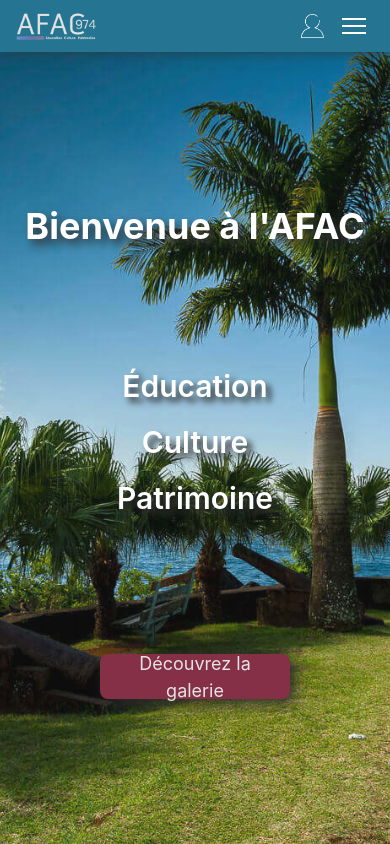
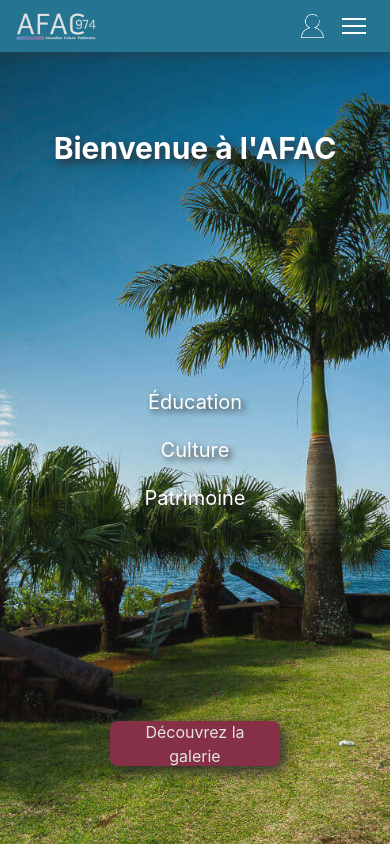
Before and after one commit to WildCodeSchool/2023-03-JS-TLSE-P3-AFAC974, a React (Vite) app in the folder frontend/: page / in a window 390 px wide. Built offline with nearby package versions, Linux system fonts and the light colour scheme; no server answers; the HTML template or start-up script is replaced by a standard one.

Commit message:
S08US40_Main_styling improvement on homepage : sizing, responsive, full-page minus navbar

```diff
--- a/frontend/src/App.css
+++ b/frontend/src/App.css
@@ -58,3 +58,17 @@ button {
 .disable-scroll {
   overflow: hidden;
 }
+
+.h-screen-minus-navbar {
+  height: calc(100vh - 52px);
+}
+
+.overflow-y-hidden {
+  overflow-y: hidden;
+}
+
+@media (min-width: 1024px) {
+  .h-screen-minus-navbar {
+    height: calc(100vh - 60px);
+  }
+}
--- a/frontend/src/components/GalleryButton.jsx
+++ b/frontend/src/components/GalleryButton.jsx
@@ -4,7 +4,7 @@ import hexagonBlueBg from "../assets/hexagon_blue_bg.png";
 function GalleryButton() {
   return (
     <button
-      className=" w-[190px] h-[45px] flex flex-row justify-center items-center gap-4 bg-[#7F253E] text-[#e2e3e4] px-[10px] py-[2px] rounded-[8px] text-[18px] shadow-[5px_5px_15px_#222] md:h-[60px] md:w-[280px] md:text-[21px]"
+      className=" w-[170px]  h-[45px] flex flex-row justify-center items-center gap-4 bg-[#7F253E] text-[#e2e3e4] px-[10px] py-[2px] rounded-[8px] text-[16px] shadow-[5px_5px_15px_#222] md:h-[60px] md:w-[280px] md:text-[21px]"
       type="button"
     >
       <img className="hidden md:block" src={hexagonBlueBg} alt="logo bleu" />
--- a/frontend/src/pages/Home.jsx
+++ b/frontend/src/pages/Home.jsx
@@ -3,17 +3,19 @@ import GalleryButton from "../components/GalleryButton";
 
 export default function Home() {
   return (
-    <div className="h-screen w-[100%] relative bg-cover z-0 bg-no-repeat bg-center opacity-95 custom-bg">
-      <div className="flex flex-col h-[100%] justify-center items-center gap-28 md:gap-48">
-        <h1 className="font-bold mt-14 text-white text-4xl drop-shadow-[5px_5px_5px_#222] md:text-[53px] md:mt-10">
-          Bienvenue à l'AFAC
-        </h1>
-        <div className="flex flex-col justify-around h-[20%] font-semibold text-white text-3xl drop-shadow-[5px_5px_3px_#222] md:text-[42px] lg:flex lg:flex-row lg:justify-between lg:w-[40%] lg:items-center lg:text-[42px] lg:h-[5%]">
-          <h3>Éducation</h3>
-          <h3>Culture</h3>
-          <h3>Patrimoine</h3>
+    <div className=" mt-[52px] lg:mt-[60px] bg-cover z-0 bg-no-repeat bg-center opacity-95 custom-bg overflow-y-hidden">
+      <div className="h-full flex flex-col  justify-between items-center h-screen-minus-navbar  py-[20%] md:py-[32px]">
+        <div className="flex flex-col justify-between h-[60%] md:h-[45%] ">
+          <h1 className="font-bold text-white text-3xl md:text-4xl drop-shadow-[4px_4px_4px_#222] md:mt-[32px]">
+            Bienvenue à l'AFAC
+          </h1>
+          <div className="flex flex-col md:flex-row gap-5 md:gap-20 text-white text-xl md:text-3xl drop-shadow-[3px_3px_3px_#222]">
+            <h3>Éducation</h3>
+            <h3>Culture</h3>
+            <h3>Patrimoine</h3>
+          </div>
         </div>
-        <div className="flex justify-center h-[40px] mt-4">
+        <div className="">
           <Link to="/gallery">
             <GalleryButton />
           </Link>
```
